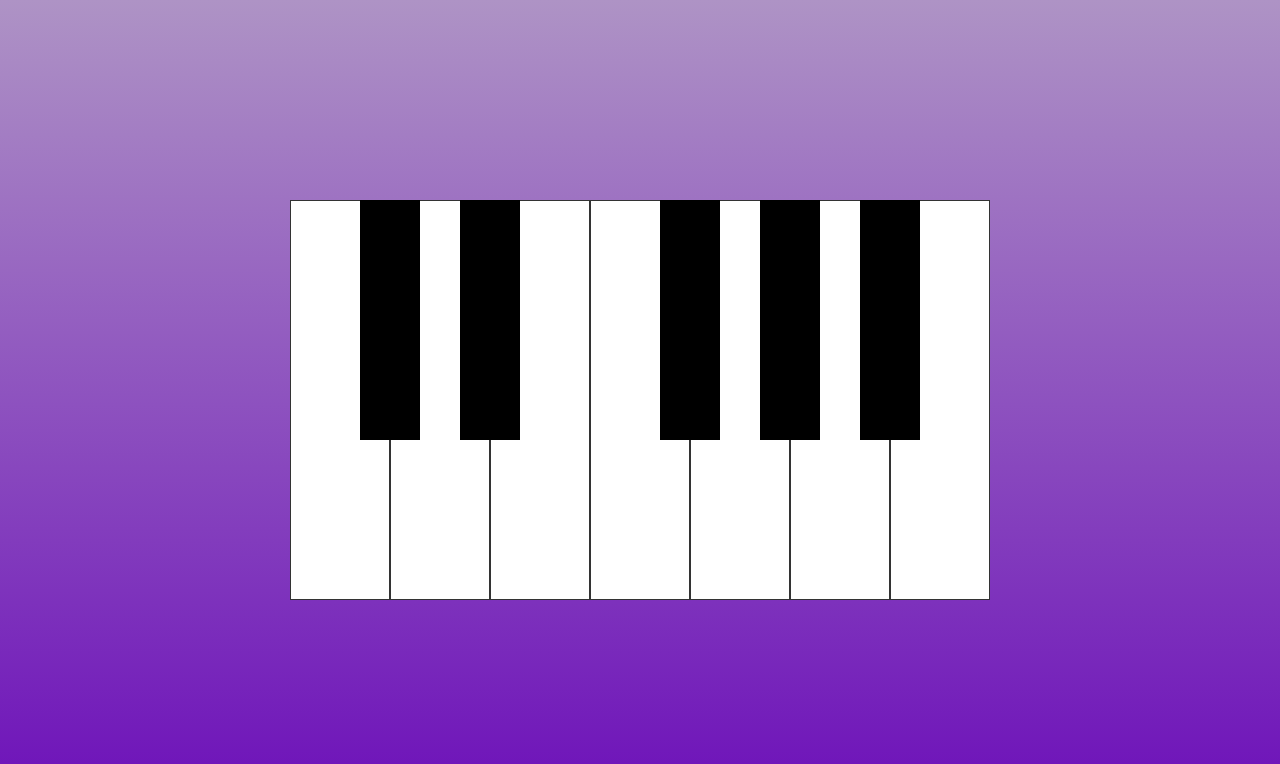
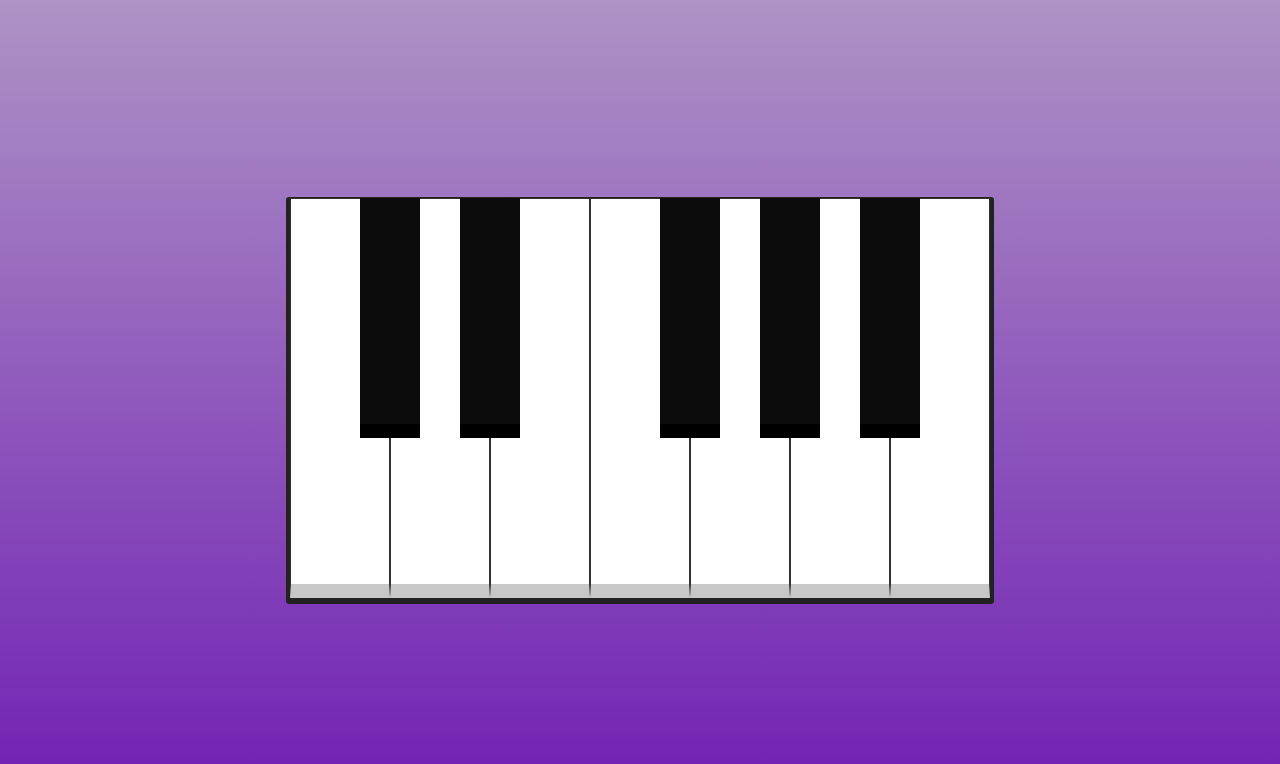
Before and after one commit to pauloarchanjo/piano-for-web, a plain HTML site: page index.html in a window 1280 px wide. Drawn offline with Linux system fonts and the light colour scheme.

Commit message:
Update styles.css

```diff
--- a/styles.css
+++ b/styles.css
@@ -3,7 +3,7 @@
 }
 
 body {
-  background: linear-gradient(to bottom, #ae93c5 0%, #6d11b9 100%);
+  background: linear-gradient(to bottom, #ae93c5 0%, #701fb3 100%);
   margin: 0;
   min-height: 100vh;
   display: flex;
@@ -13,6 +13,11 @@ body {
 
 .piano {
   display: flex;
+  border-bottom: 6px solid #222222;
+  border-left: 4px solid #222222;
+  border-right: 4px solid #222222;
+  border-top: 1px solid #222222;
+  border-radius: 0.2rem;
 }
 
 .key {
@@ -24,20 +29,29 @@ body {
   --width: 100px;
   background-color: white;
   border: 1px solid #333;
+  border-bottom: 14px solid #c9c8c8;
+  transition: .1s;
 }
 
 .white.active {
+  transition: .1s;
   background-color: #CCC;
+  border-bottom: 14px solid #b1b0b0;
 }
 
 .black {
   --width: 60px;
-  background-color: black;
+  background-color: #0c0c0c;
   margin-left: calc(var(--width) / -2);
   margin-right: calc(var(--width) / -2);
   z-index: 2;
+  transition: .1s;
+  padding-top: 1rem;
+  border-bottom: 14px solid #000000;
 }
 
 .black.active {
+  transition: .1s;
   background-color: #333;
+  border-bottom: 14px solid #0f0f0f;
 }
```
